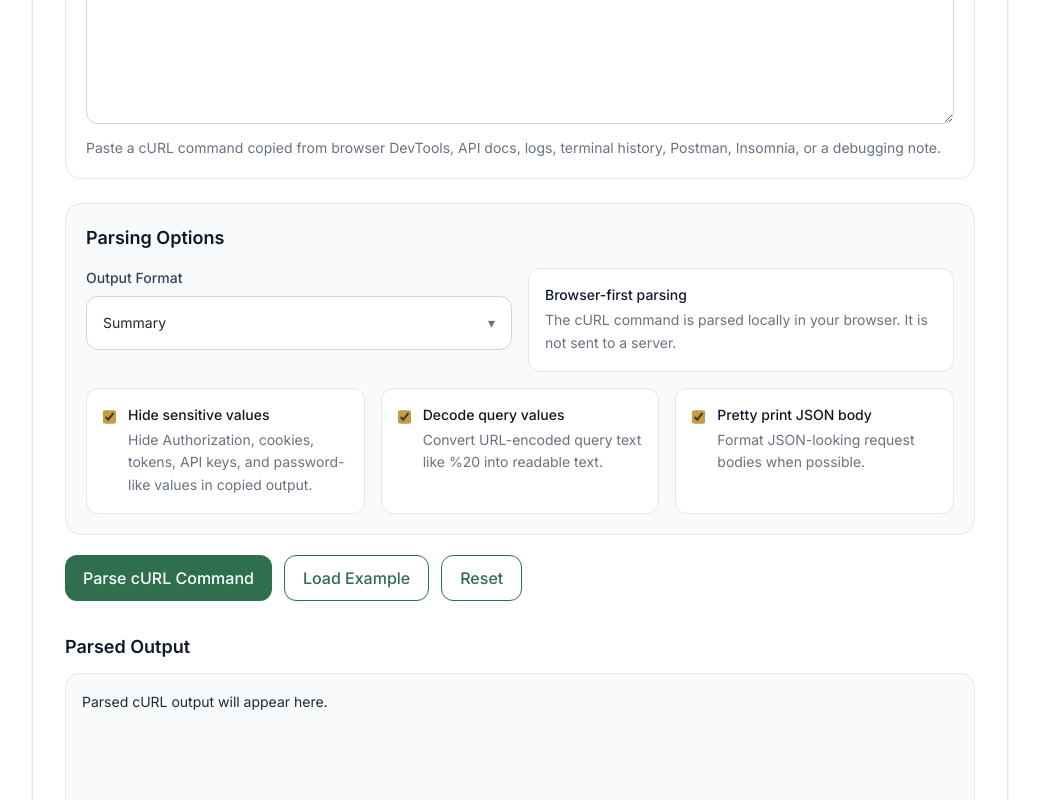
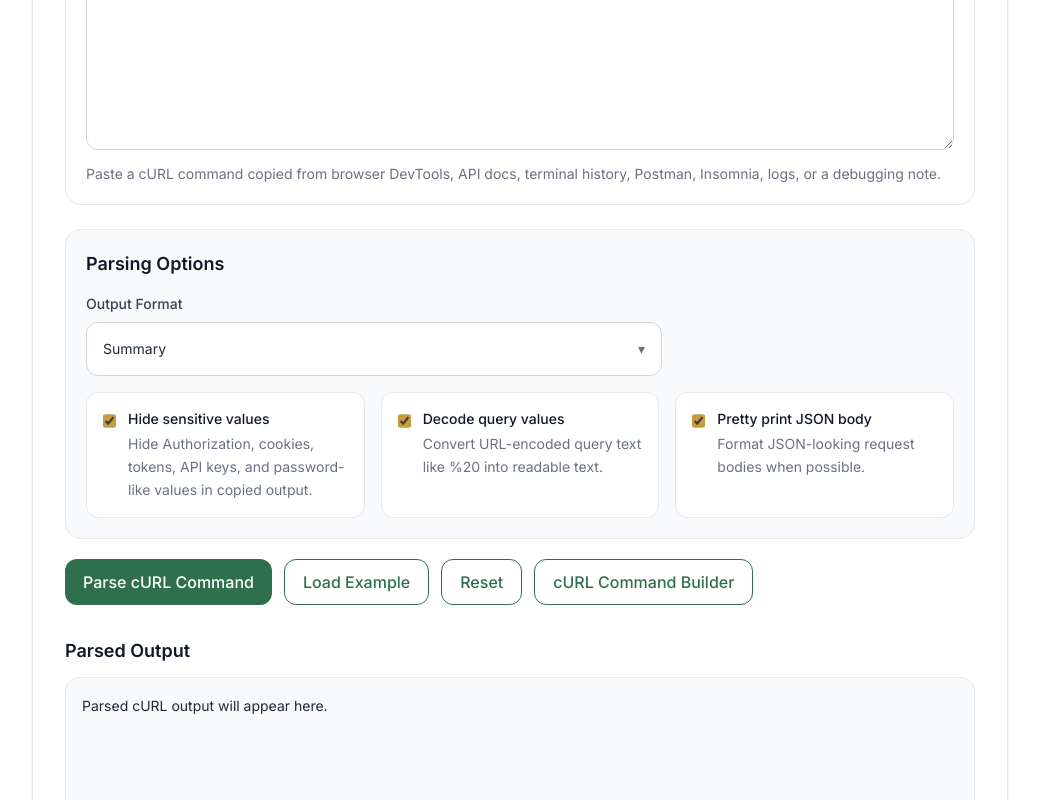
Before and after one commit to vaarunsonawwane-ops/yoryantra-new, a Next.js app: page /tools/curl-command-parser in a window 1280 px wide. Shown: the part 680-1480 px from the top of the page, without its empty margins (120-1159 px from the left). Built offline with nearby package versions, Linux system fonts and the light colour scheme.

Commit message:
Update ToolClient.tsx

```diff
--- a/app/tools/curl-command-parser/ToolClient.tsx
+++ b/app/tools/curl-command-parser/ToolClient.tsx
@@ -24,15 +24,14 @@ type ParsedCurlCommand = {
   queryParams: ParsedPair[];
   headers: ParsedHeader[];
   cookies: ParsedPair[];
-  bodyParts: string[];
   body: string;
+  userAgent: string;
   username: string;
   password: string;
-  userAgent: string;
   followRedirects: boolean;
   insecure: boolean;
   compressed: boolean;
-  includeHeadersOnly: boolean;
+  headOnly: boolean;
   outputFile: string;
   timeout: string;
   rawTokens: string[];
@@ -142,7 +141,7 @@ export default function ToolClient() {
   return (
     <ToolShell
       title="cURL Command Parser"
-      description="Parse cURL commands into method, URL, headers, cookies, body, and request details directly in your browser."
+      description="Parse cURL commands into method, URL, headers, cookies, query parameters, body, and readable request details directly in your browser."
     >
       <div className="rounded-2xl border border-gray-200 bg-white p-5">
         <label className="block mb-2 text-sm font-medium text-gray-700">
@@ -163,8 +162,8 @@ export default function ToolClient() {
         />
 
         <p className="mt-2 text-sm text-gray-500">
-          Paste a cURL command copied from browser DevTools, API docs, logs,
-          terminal history, Postman, Insomnia, or a debugging note.
+          Paste a cURL command copied from browser DevTools, API docs, terminal
+          history, Postman, Insomnia, logs, or a debugging note.
         </p>
       </div>
 
@@ -173,7 +172,7 @@ export default function ToolClient() {
           Parsing Options
         </h3>
 
-        <div className="mt-4 grid gap-4 md:grid-cols-2">
+        <div className="mt-4 max-w-xl">
           <YoryantraSelect
             label="Output Format"
             value={outputFormat}
@@ -198,17 +197,6 @@ export default function ToolClient() {
               },
             ]}
           />
-
-          <div className="rounded-xl border border-gray-200 bg-white p-4">
-            <div className="text-sm font-medium text-gray-900">
-              Browser-first parsing
-            </div>
-
-            <p className="mt-1 text-sm leading-relaxed text-gray-500">
-              The cURL command is parsed locally in your browser. It is not sent
-              to a server.
-            </p>
-          </div>
         </div>
 
         <div className="mt-4 grid gap-4 md:grid-cols-3">
@@ -300,6 +288,10 @@ export default function ToolClient() {
         <button onClick={resetAll} className="yoryantra-btn-outline">
           Reset
         </button>
+
+        <Link href="/tools/curl-command-builder" className="yoryantra-btn-outline">
+          cURL Command Builder
+        </Link>
       </div>
 
       {error && (
@@ -334,7 +326,7 @@ export default function ToolClient() {
 
           <p className="mt-2 text-sm text-gray-500">
             The parsed request details below help you quickly see what the cURL
-            command is trying to send.
+            command is sending.
           </p>
 
           <div className="mt-4 grid gap-4 md:grid-cols-2">
@@ -613,6 +605,10 @@ export default function ToolClient() {
           </h2>
 
           <div className="mt-4 flex flex-wrap gap-3">
+            <Link href="/tools/curl-command-builder" className="yoryantra-btn-outline">
+              cURL Command Builder
+            </Link>
+
             <Link href="/tools/http-request-parser" className="yoryantra-btn-outline">
               HTTP Request Parser
             </Link>
@@ -623,10 +619,6 @@ export default function ToolClient() {
 
             <Link href="/tools/json-validator" className="yoryantra-btn-outline">
               JSON Validator
-            </Link>
-
-            <Link href="/tools/regex-match-tester" className="yoryantra-btn-outline">
-              Regex Match Tester
             </Link>
 
             <Link href="/tools/http-status-code-checker" className="yoryantra-btn-outline">
@@ -743,7 +735,7 @@ function parseCurlCommand(
   let followRedirects = false;
   let insecure = false;
   let compressed = false;
-  let includeHeadersOnly = false;
+  let headOnly = false;
   let outputFile = "";
   let timeout = "";
   const headers: ParsedHeader[] = [];
@@ -862,9 +854,9 @@ function parseCurlCommand(
 
     if (token === "-u" || token === "--user") {
       const authValue = readRequiredValue(tokens, index, token);
-      const parts = authValue.split(":");
-      username = parts[0] || "";
-      password = parts.slice(1).join(":");
+      const [nextUsername, nextPassword = ""] = authValue.split(":");
+      username = nextUsername;
+      password = nextPassword;
       headers.push({
         name: "Authorization",
         value: `Basic ${authValue}`,
@@ -875,9 +867,9 @@ function parseCurlCommand(
 
     if (token.startsWith("--user=")) {
       const authValue = token.slice("--user=".length);
-      const parts = authValue.split(":");
-      username = parts[0] || "";
-      password = parts.slice(1).join(":");
+      const [nextUsername, nextPassword = ""] = authValue.split(":");
+      username = nextUsername;
+      password = nextPassword;
       headers.push({
         name: "Authorization",
         value: `Basic ${authValue}`,
@@ -901,7 +893,7 @@ function parseCurlCommand(
     }
 
     if (token === "-I" || token === "--head") {
-      includeHeadersOnly = true;
+      headOnly = true;
       method = method || "HEAD";
       continue;
     }
@@ -928,14 +920,19 @@ function parseCurlCommand(
       continue;
     }
 
-    if (token.startsWith("--max-time=")) {
-      timeout = token.slice("--max-time=".length);
-      continue;
-    }
-
     if (token.startsWith("http://") || token.startsWith("https://")) {
       url = token;
       continue;
+    }
+  }
+
+  if (!url) {
+    const possibleUrl = tokens.find(
+      (token) => token.startsWith("http://") || token.startsWith("https://")
+    );
+
+    if (possibleUrl) {
+      url = possibleUrl;
     }
   }
 
@@ -948,7 +945,10 @@ function parseCurlCommand(
   const body = formatBody(bodyParts.join("&"), options.prettyPrintBody);
   const urlDetails = parseUrlDetails(url, options.decodeQueryParams);
 
-  if (hasBody && !headers.some((header) => header.name.toLowerCase() === "content-type")) {
+  if (
+    hasBody &&
+    !headers.some((header) => header.name.toLowerCase() === "content-type")
+  ) {
     headers.push({
       name: "Content-Type",
       value: guessContentType(body),
@@ -962,15 +962,14 @@ function parseCurlCommand(
     queryParams: urlDetails.queryParams,
     headers: dedupeHeaders(headers),
     cookies: dedupePairs(cookies),
-    bodyParts,
     body,
+    userAgent,
     username,
     password,
-    userAgent,
     followRedirects,
     insecure,
     compressed,
-    includeHeadersOnly,
+    headOnly,
     outputFile,
     timeout,
     rawTokens: tokens,
@@ -1247,6 +1246,8 @@ function formatParsedCurl(
     `Body size: ${parsed.body.length.toLocaleString()} characters`,
     `Follow redirects: ${parsed.followRedirects ? "yes" : "no"}`,
     `Insecure TLS: ${parsed.insecure ? "yes" : "no"}`,
+    parsed.timeout ? `Timeout: ${parsed.timeout}` : "",
+    parsed.outputFile ? `Output file: ${parsed.outputFile}` : "",
     "",
     "Headers:",
     ...parsed.headers.map(
@@ -1264,7 +1265,7 @@ function formatParsedCurl(
     parsed.body ? "Body:" : "",
     parsed.body || "",
   ]
-    .filter((line) => line !== undefined)
+    .filter((line) => line !== undefined && line !== "")
     .join("\n");
 }
 
```
